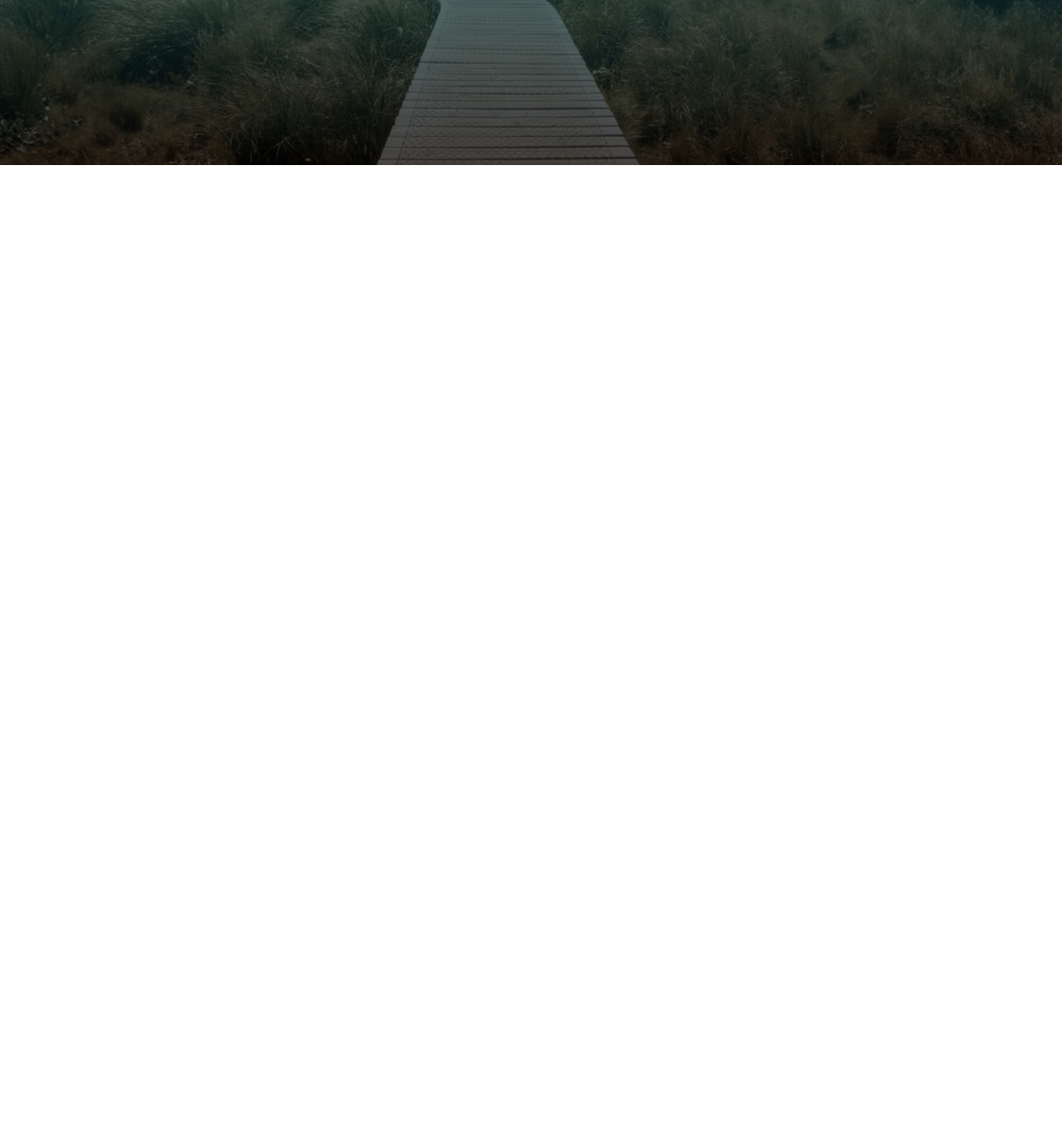
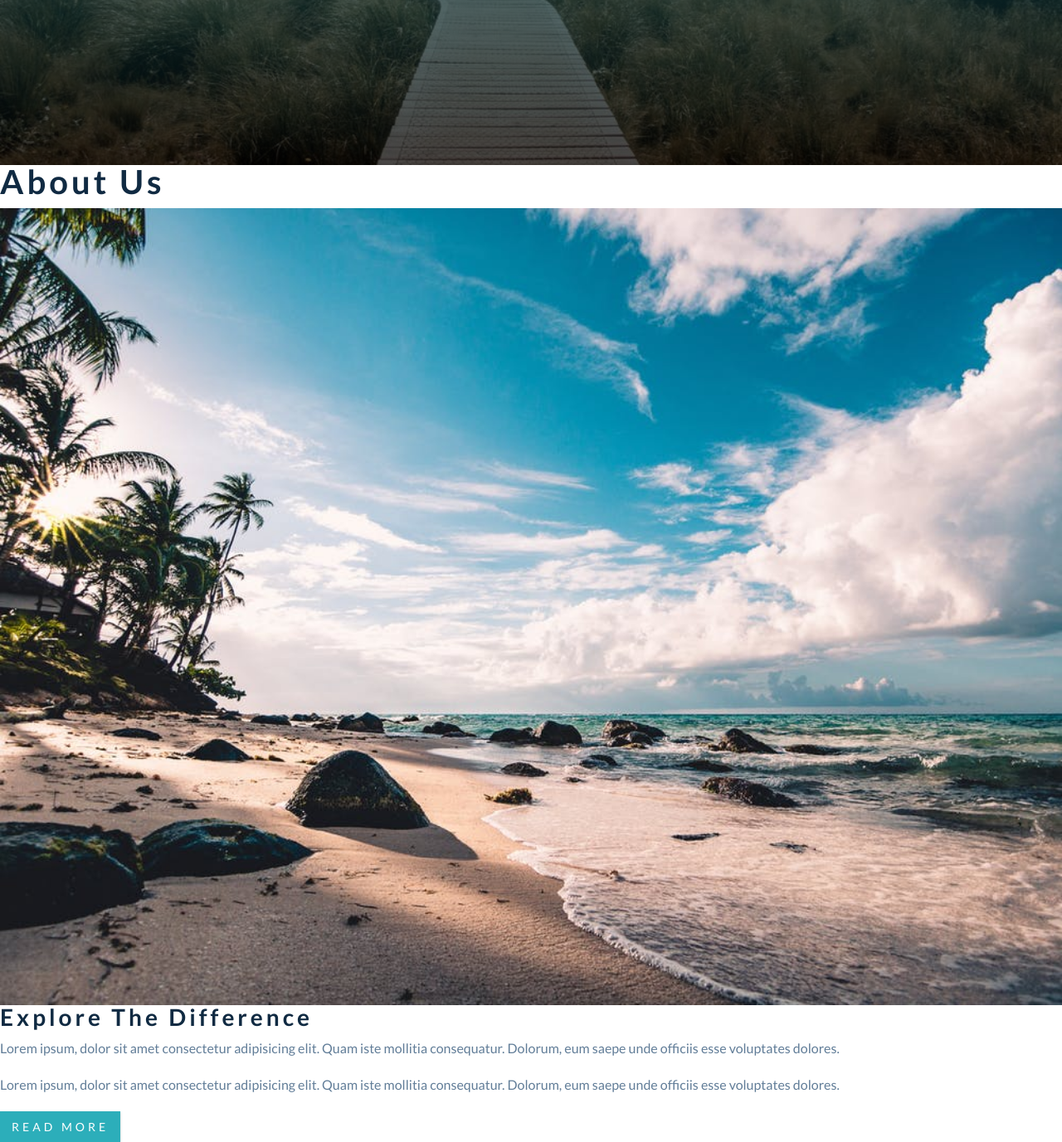
Before and after one commit to emerson-bualat/backroad-tours-company-project, a plain HTML site: page index.html in a window 1280 px wide. Shown: the part 601-1978 px from the top of the page at 83% size. Before the commit the page ends 800 px from the top, so only its background shows below. Drawn offline with Linux system fonts and the light colour scheme.

Commit message:
about-html

```diff
--- a/index.html
+++ b/index.html
@@ -34,6 +34,34 @@
     <!-- end of header  -->
 
     <!-- about section -->
+    <section class="section" id="about">
+      <!-- title -->
+      <div class="section-title">
+        <h2>about <span>us</span></h2>
+      </div>
+      <!-- end of title -->
+      <article class="section-center about-center">
+        <!-- about img wrapper -->
+        <div class="about-img">
+          <img src="./images/about.jpeg" class="about-photo" alt="beach" />
+        </div>
+      </article>
+      <!-- about info -->
+      <article class="about-info">
+        <h3>explore the difference</h3>
+        <p>
+          Lorem ipsum, dolor sit amet consectetur adipisicing elit. Quam iste
+          mollitia consequatur. Dolorum, eum saepe unde officiis esse voluptates
+          dolores.
+        </p>
+        <p>
+          Lorem ipsum, dolor sit amet consectetur adipisicing elit. Quam iste
+          mollitia consequatur. Dolorum, eum saepe unde officiis esse voluptates
+          dolores.
+        </p>
+        <a href="#" class="btn">read more</a>
+      </article>
+    </section>
     <!-- end of about section -->
 
     <!-- services -->
```
